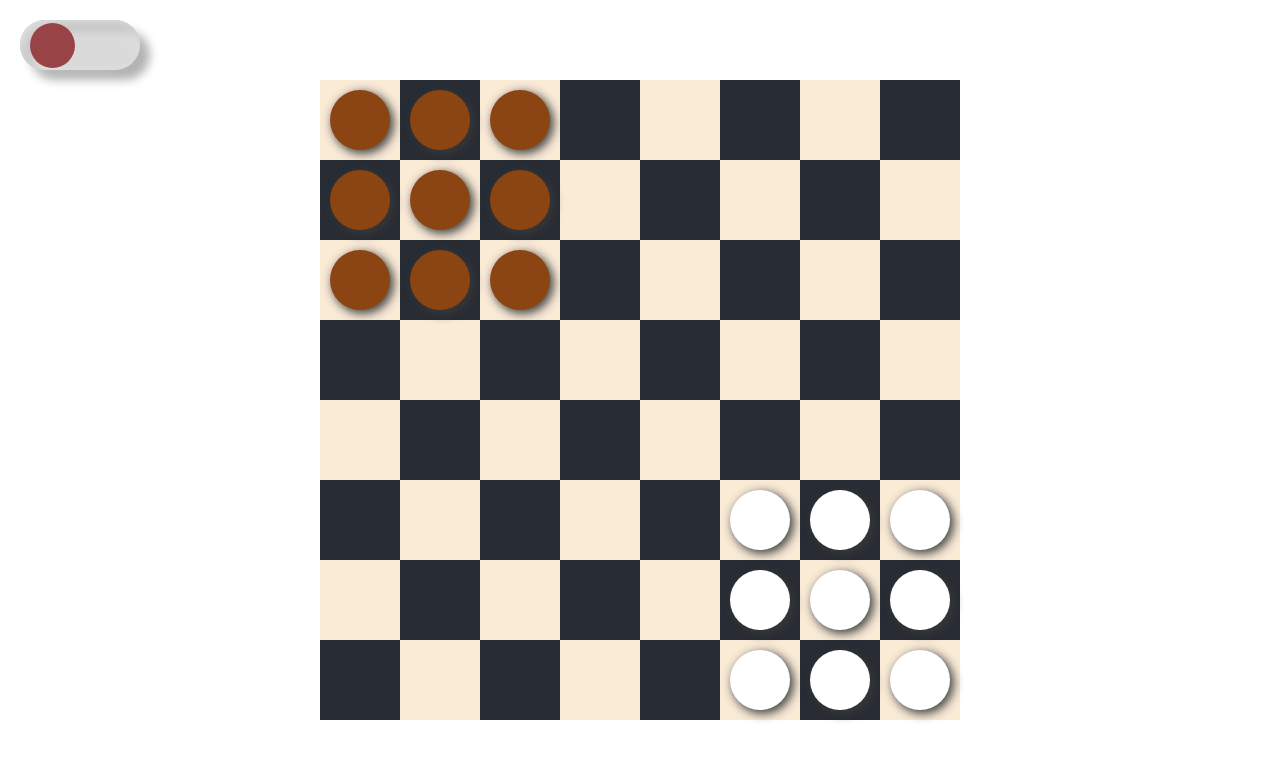
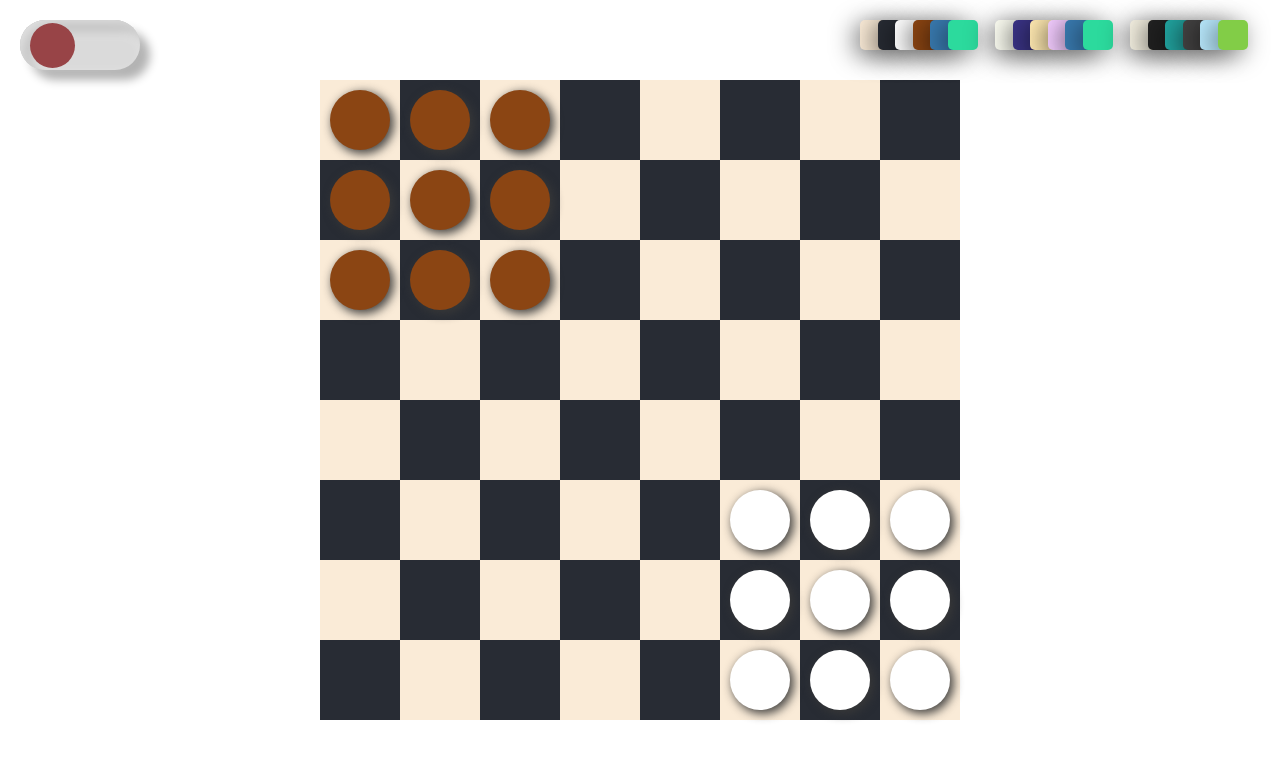
Before and after one commit to Frostn1/Jumpees, a React (Create React App) app: page / in a window 1280 px wide. Shown: the top 760 px of the page. Built offline with nearby package versions, Linux system fonts and the light colour scheme.

Commit message:
Added color pallete options selector

```diff
--- a/src/Components/Board/Board.js
+++ b/src/Components/Board/Board.js
@@ -158,50 +158,7 @@ const plain_board = [
     ]
 ]
 
-const colorPallete = [
-    {
-        boardLightColor:'antiquewhite',
-        boardDarkColor:'#282c34',
-        darkPieceColor: 'saddlebrown',
-        lightPieceColor: '#fff',
-        pathColor: {
-            bg: '#397aaf',
-            boxShadow: '#fff'
-        },
-        clickedColor: {
-            bg: '#2CDA9D',
-            boxShadow: '#fff'
-        },
-    },
-    {
-        boardLightColor:'#F6E8EA',
-        boardDarkColor:'#22181C',
-        darkPieceColor: '#312F2F',
-        lightPieceColor: '#6B818C',
-        pathColor: {
-            bg: '#397aaf',
-            boxShadow: 'rgba(0,150,255,0.91)'
-        },
-        clickedColor: {
-            bg: '#2CDA9D',
-            boxShadow: 'rgba(0,150,255,0.91)'
-        },
-    },
-    {
-        boardLightColor:'#BEB7A4',
-        boardDarkColor:'#000',
-        darkPieceColor: '#423E37',
-        lightPieceColor: '#A4778B',
-        pathColor: {
-            bg: '#397aaf',
-            boxShadow: 'rgba(0,150,255,0.91)'
-        },
-        clickedColor: {
-            bg: '#2CDA9D',
-            boxShadow: 'rgba(0,150,255,0.91)'
-        },
-    }
-]
+
 const Board = (props) => {
 
     const [selectedRowIndex, setSelectedRowIndex] = useState(-1);
@@ -210,7 +167,8 @@ const Board = (props) => {
     const [liveBoard, setLiveBoard] = useState(plain_board);
     const [currentPlayer, setCurrentPlayer] = useState(1);
     const [moveCounter, setMoveCounter] = useState(0);
-    const [selectedColorPallete, setSelectedColorPallete] = useState(0);
+    const [colorPallete] = useState(props.colorPallete)
+    const [selectedColorPallete] = useState(props.selectedColorPallete);
     const [gameOver, setGameOver] = useState(false);
     const [playerWon, setPlayerWon] = useState(null);
     const getJumpPaths = (rowIndex, columnIndex, pieceColor, oldValidMoves) => {
@@ -339,7 +297,7 @@ const Board = (props) => {
         let lightColorCheck = true;
         for (let i = 0;i < 3; i++)
             for(let j = 0; j < 3; j++) {
-                lightColorCheck = liveBoard[i][j].piece === 1 ? true : false;
+                lightColorCheck = liveBoard[i][j].piece === 1;
                 if(!lightColorCheck)
                     i = j = 3;
             }
@@ -350,7 +308,7 @@ const Board = (props) => {
         let darkColorCheck = true;
         for (let i = 5;i < BOARD_SIZE; i++)
             for(let j = 5; j < BOARD_SIZE; j++) {
-                darkColorCheck = liveBoard[i][j].piece === 0 ? true : false;
+                darkColorCheck = liveBoard[i][j].piece === 0;
                 if(!darkColorCheck)
                     i = j = BOARD_SIZE;
             }
@@ -389,38 +347,39 @@ const Board = (props) => {
         const root = document.documentElement;
         root.style.setProperty(
             '--dark-background-color',
-            colorPallete[selectedColorPallete].boardDarkColor
+            colorPallete[props.selectedColorPallete].boardDarkColor
         )
         root.style.setProperty(
             '--light-background-color',
-            colorPallete[selectedColorPallete].boardLightColor
+            colorPallete[props.selectedColorPallete].boardLightColor
         )
         root.style.setProperty(
             '--dark-piece-color',
-            colorPallete[selectedColorPallete].darkPieceColor
+            colorPallete[props.selectedColorPallete].darkPieceColor
         )
         root.style.setProperty(
             '--light-piece-color',
-            colorPallete[selectedColorPallete].lightPieceColor
+            colorPallete[props.selectedColorPallete].lightPieceColor
         )
         root.style.setProperty(
             '--path-bg-color',
-            colorPallete[selectedColorPallete].pathColor.bg
+            colorPallete[props.selectedColorPallete].pathColor.bg
         )
         root.style.setProperty(
             '--path-box-color',
-            colorPallete[selectedColorPallete].pathColor.boxShadow
+            colorPallete[props.selectedColorPallete].pathColor.boxShadow
         )
         root.style.setProperty(
             '--clicked-bg-color',
-            colorPallete[selectedColorPallete].clickedColor.bg
+            colorPallete[props.selectedColorPallete].clickedColor.bg
         )
         root.style.setProperty(
             '--clicked-box-color',
-            colorPallete[selectedColorPallete].clickedColor.boxShadow
+            colorPallete[props.selectedColorPallete].clickedColor.boxShadow
         )
     }
     useEffect(setUpBoard, [])
+    useEffect(setUpBoard, [props.selectedColorPallete])
 
     return (
         <div id={'board-pane'}>
@@ -454,6 +413,9 @@ const Board = (props) => {
     </div>)
 };
 Board.propTypes = {
-    showPaths: PropTypes.bool.isRequired
+    showPaths: PropTypes.bool.isRequired,
+    colorPallete: PropTypes.array.isRequired,
+    selectedColorPallete: PropTypes.number.isRequired,
+
 }
 export default Board
--- /dev/null
+++ b/src/Components/ColorPalleteSelector/ColorPalleteSelector.js
@@ -0,0 +1,34 @@
+import PropTypes from 'prop-types';
+import './ColorPalleteSelector.scss';
+
+const ColorPalleteSelector = (props) => {
+
+    const handleSelection = (selectedIndex) => {
+        console.log('sean .. selected index', selectedIndex)
+        props.handleSelectColorPallete(selectedIndex)
+    }
+    return (
+        <div id={'color-pallete-pane'}>
+          {
+            props.colorPalleteArray.map((_colorPallete, index) => {
+              return <div className={'color-pallete ' + ( props.selectedColorPallete === index ? 'selected-color-pallete' : '')} key={'color-pallete-' + Math.random()} onClick={() => handleSelection(index)}>
+                <div className={'square'} style={{background: _colorPallete.boardLightColor, right: `calc(${50 * 2}% - 30px)`}}/>
+                <div className={'square'} style={{background: _colorPallete.boardDarkColor, right: `calc(${50 * (2 - 2/6)}% - 30px)`}}/>
+                <div className={'square'} style={{background: _colorPallete.lightPieceColor, right: `calc(${50 * (2 - 4/6)}% - 30px)`}}/>
+                <div className={'square'} style={{background: _colorPallete.darkPieceColor, right: `calc(${50 * (2 - 6/6)}% - 30px)`}}/>
+                <div className={'square'} style={{background: _colorPallete.pathColor.bg, right: `calc(${50 * (2 - 8/6)}% - 30px)`}}/>
+                <div className={'square'} style={{background: _colorPallete.clickedColor.bg, right: `calc(${50 * (2 - 10/6)}% - 30px)`}}/>
+              </div>
+            })
+          }
+        </div>
+    )
+};
+
+ColorPalleteSelector.propTypes = {
+  colorPalleteArray: PropTypes.array.isRequired,
+  selectedColorPallete: PropTypes.number.isRequired,
+  handleSelectColorPallete: PropTypes.func.isRequired
+};
+
+export default ColorPalleteSelector;
--- /dev/null
+++ b/src/Components/ColorPalleteSelector/ColorPalleteSelector.scss
@@ -0,0 +1,33 @@
+#color-pallete-pane {
+  display: inline-flex;
+  //max-width: 100%;
+  //width: auto;
+  margin-right: 15px;
+  justify-content: space-around;
+  //align-items: center;
+  .color-pallete{
+    display: inline-flex;
+    //width: 135px;
+    width: 105px;
+    position: relative;
+    cursor: pointer;
+    margin-right: 30px;
+    //align-items: center;
+    .square{
+      width: 30px;
+      height: 30px;
+      border-radius: 5px;
+      background: none;
+      position: absolute;
+      box-shadow: -5px 5px 24px 2px rgba(0,0,0,0.4) ;
+    }
+  }
+  .selected-color-pallete{
+    background: transparent !important;
+    //width: auto;
+    //border: rgba(40, 44, 52, 0.2) solid 0.5px;
+    //box-shadow: #282c34 5px 5px 24px 2px;
+    border-radius: 5px;
+    height: 30px;
+  }
+}
--- a/src/Components/MainPage/MainPage.js
+++ b/src/Components/MainPage/MainPage.js
@@ -2,14 +2,71 @@ import Board from "../Board/Board";
 import './MainPage.scss';
 import TogglePaths from "../TogglePaths/TogglePaths";
 import {useState} from "react";
+import ColorPalleteSelector from "../ColorPalleteSelector/ColorPalleteSelector";
+const colorPallete = [
+    {
+        boardLightColor:'antiquewhite',
+        boardDarkColor:'#282c34',
+        darkPieceColor: 'saddlebrown',
+        lightPieceColor: '#fff',
+        pathColor: {
+            bg: '#397aaf',
+            boxShadow: '#fff'
+        },
+        clickedColor: {
+            bg: '#2CDA9D',
+            boxShadow: '#fff'
+        },
+        toggleOnColor: '#B4DC7F',
+        toggleOffColor: '#984447',
+
+    },
+    {
+        boardLightColor:'#FCFDF2',
+        boardDarkColor:'#3B3486',
+        darkPieceColor: '#F3CCFF',
+        lightPieceColor: '#FFE9B1',
+        pathColor: {
+            bg: '#397aaf',
+            boxShadow: '#000'
+        },
+        clickedColor: {
+            bg: '#2CDA9D',
+            boxShadow: '#000'
+        },
+        toggleOnColor: '#7fdcd9',
+        toggleOffColor: '#4b3669',
+    },
+    {
+        boardLightColor:'#F3EFE0',
+        boardDarkColor:'#222222',
+        darkPieceColor: '#434242',
+        lightPieceColor: '#22A39F',
+        pathColor: {
+            bg: '#B8E8FC',
+            boxShadow: '#fafafa'
+        },
+        clickedColor: {
+            bg: '#82CD47',
+            boxShadow: '#fafafa'
+        },
+        toggleOnColor: '#B4DC7F',
+        toggleOffColor: '#984447',
+    }
+]
+
 const MainPage = (props) => {
     const [showPathsToggle, setShowPathsToggle] = useState(false)
+    const [selectedColorPallete, setSelectedColorPallete] = useState(0)
     return (
         <div id='main-page'>
-          <Board showPaths={showPathsToggle}/>
-          <div className={'toggle-switch-container'}>
-            <TogglePaths toggleState={setShowPathsToggle} isOn={showPathsToggle}/>
-          </div>
+            <Board showPaths={showPathsToggle} colorPallete={colorPallete} selectedColorPallete={selectedColorPallete}/>
+            <div className={'toggle-switch-container'}>
+                <TogglePaths toggleState={setShowPathsToggle} isOn={showPathsToggle} onColor={colorPallete[selectedColorPallete].toggleOnColor} offColor={colorPallete[selectedColorPallete].toggleOffColor}/>
+            </div>
+            <div className={'color-pallete-container'}>
+                <ColorPalleteSelector colorPalleteArray={colorPallete} selectedColorPallete={selectedColorPallete} handleSelectColorPallete={setSelectedColorPallete}/>
+            </div>
         </div>
     )
 };
--- a/src/Components/MainPage/MainPage.scss
+++ b/src/Components/MainPage/MainPage.scss
@@ -9,4 +9,9 @@
     left: 20px;
     top: 20px;
   }
+  .color-pallete-container{
+    position: absolute;
+    right: 0px;
+    top: 20px;
+  }
 }
--- a/src/Components/TogglePaths/TogglePaths.js
+++ b/src/Components/TogglePaths/TogglePaths.js
@@ -1,19 +1,28 @@
 import PropTypes from 'prop-types';
 import './TogglePaths.scss'
-import {useState} from "react";
+import {useEffect, useState} from "react";
 const TogglePaths = (props) => {
     const [isOn, setIsOn] = useState(props.isOn)
-    const offColor = '#984447';
-    const onColor = '#B4DC7F';
     const root = document.documentElement;
     root.style.setProperty(
         '--toggle-off-color',
-        offColor
+        props.offColor
     )
     root.style.setProperty(
         '--toggle-on-color',
-        onColor
+        props.onColor
     )
+    useEffect(() => {
+        const root = document.documentElement;
+        root.style.setProperty(
+            '--toggle-off-color',
+            props.offColor
+        )
+        root.style.setProperty(
+            '--toggle-on-color',
+            props.onColor
+        )
+    }, [props.offColor, props.onColor])
     const toggleState = (state) => {
         setIsOn(state)
         props.toggleState(state)
@@ -23,21 +32,19 @@ const TogglePaths = (props) => {
             sliderToy.style.animationName = 'off-to-on';
             sliderToy.style.animationDuration = '1s';
             sliderToy.style.left = 'calc(100% - 45px - 10px)';
-            sliderToy.style.background = onColor;
+            sliderToy.style.background = props.onColor;
         } else {
             sliderToy.style.animationName = 'on-to-off';
             sliderToy.style.animationDuration = '1s';
             sliderToy.style.left = '10px';
-            sliderToy.style.background = offColor;
+            sliderToy.style.background = props.offColor;
         }
 
     }
     return (
         <div id='toggle-paths'>
             <div className={'slider-path'}>
-                <div className={'slider'} id={'slider-toy'} onClick={() => toggleState(!props.isOn)}>
-
-                </div>
+                <div className={'slider'} id={'slider-toy'} onClick={() => toggleState(!props.isOn)}/>
             </div>
         </div>
     )
@@ -45,7 +52,9 @@ const TogglePaths = (props) => {
 
 TogglePaths.propTypes = {
     isOn: PropTypes.bool.isRequired,
-    toggleState: PropTypes.func.isRequired
+    toggleState: PropTypes.func.isRequired,
+    onColor: PropTypes.string.isRequired,
+    offColor: PropTypes.string.isRequired
 };
 
 export default TogglePaths
```
